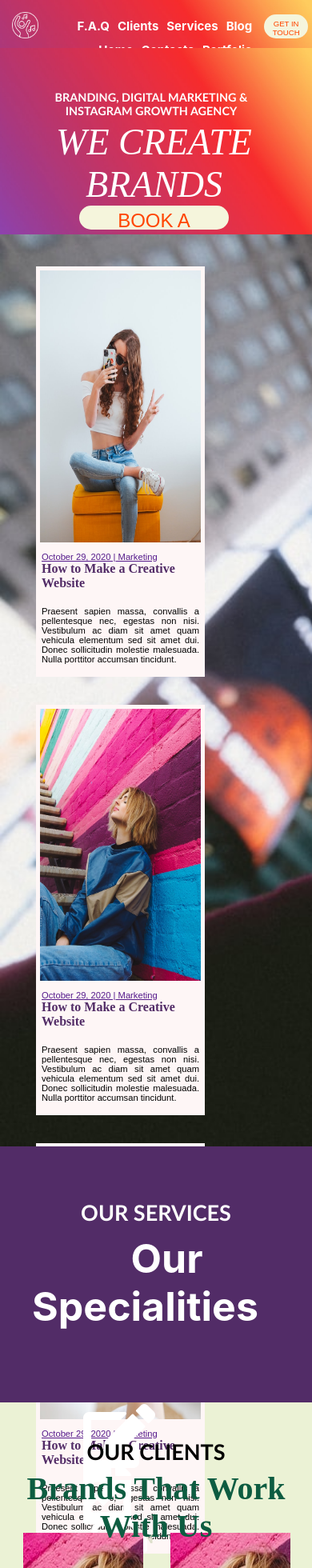
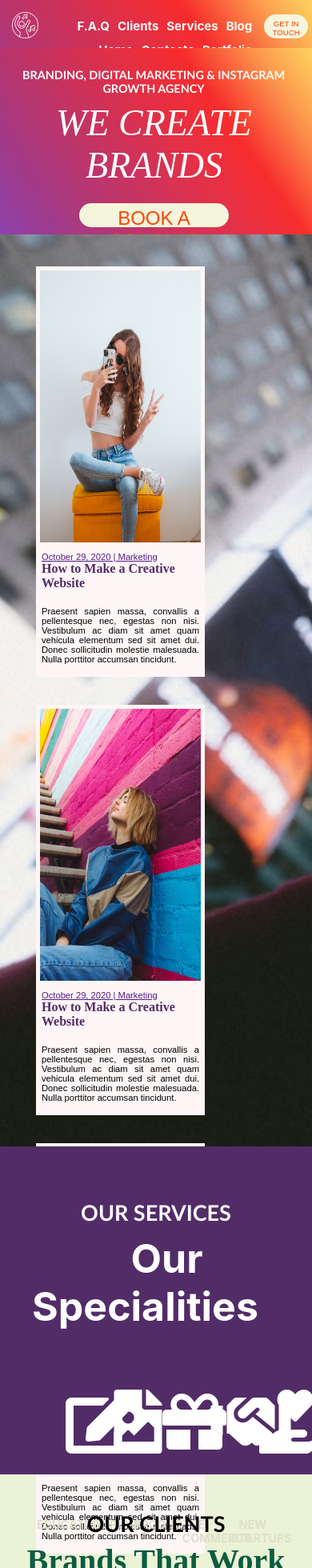
Before and after one commit to simrankhurmi/brand, a React (Create React App) app: page / in a window 390 px wide. Shown: the top 1960 px of the page at 80% size. Built offline with nearby package versions, Linux system fonts and the light colour scheme.

Commit message:
changed css

```diff
--- a/src/App.css
+++ b/src/App.css
@@ -795,23 +795,100 @@ footer > h3 {
 /*  media query ---*/
 
 @media screen and (max-width: 1400px) {
-  .marketing_content > figure {
-    height: 670px;
-    width: 466px;
+  .consult_content > h2 {
+    height: 4.33%;
+    margin: 0px;
+    padding: 6px;
+    border: 4px solid transparent;
   }
+  .consult_button {
+    margin-top: 50px;
   }
-@media screen and (max-width: 1200px) {
-  .consult_content > h2 {
-    font-size: 25px;
-    margin: 16px 315px 0px;
+  .marketing {
+    height: 1625px;
   }
-  .consult_content > em {
-    font-size: 110px;
+  .marketing_content {
+    padding: 0px;
+   padding-inline-start: 100px;
+   padding-inline-end: 100px;
   }
 
 .marketing_content > figure {
+  height: 670px;
+  width: 430px;
+}
+.services_maincontent_container {
+  padding-left: 38px;
+}
+.services_heading--2 {
+  height: 122px;
+}
+.services {
+  height: 472px;
+}
+.clients_content_a, .clients_content_b, .clients_content_c {
+  width: 303px;
+}
+.clients_content {
+  padding-left: 117px;
+}
+.branding_fig1, .branding_fig2, .branding_fig3, .branding_fig4, .branding_fig5, .branding_fig6 {
+  padding-left: 80px;
+}
+.clientdetails_subheading {
+  font-size: 4em;
+}
+.clientdetails_content {
+  padding: 0px;
+  margin-inline-start: 198px;
+}
+.clientdetails_content--container > ul > li {
+  width: 185px;
+}
+.clientdetails_subheading {
+  margin-top: 20px;
+}
+.brandingquest_q1, .brandingquest_q2, .brandingquest_q3, .brandingquest_q4, .brandingquest_q5, .brandingquest_q6 {
+  height: 15.33%;
+  width: 35%;
+  font-size: x-large;
+}
+
+
+
+}
+@media screen and (max-width: 1200px) {
+  .header_logo {
+    width: 10%;
+  }
+  .header_menu {
+    width: 69%;
+  }
+  .header_menu > ul > li > a {
+    /* float: right; */
+    padding-left: 0px;
+    font-size: 18px;
+}
+  .consult_content > h2 {
+    font-size: 25px;
+    margin: 16px 102px 50px;
+  }
+  .consult_content > em {
+    font-size: 100px;
+}
+.consult_button {
+  font-size: 1.3em;
+  width: 23%;
+}
+
+  .marketing_content {
+    padding: 0px;
+    padding-inline-start: 40px;
+    padding-inline-end: 40px;
+  }
+  .marketing_content > figure {
     height: 700px;
-    width: 376px;
+    width: 370px;
   }
   .services_heading--2 > strong {
     font-size: 84px;
@@ -824,11 +901,16 @@ footer > h3 {
   .clients_content_b,
   .clients_content_c {
     height: 460px;
-    width: 276px;
+    width: 291px;
     text-align: center;
   }
   .clients_content {
-    padding-left: 135px;
+    padding-left: 142px;
+  }
+  .clients_content_a, .clients_content_b, .clients_content_c {
+    height: 229px;
+    width: 214px;
+    background-position: -292px -270px;
 }
   .branding_fig1, .branding_fig2, .branding_fig3, .branding_fig4, .branding_fig5, .branding_fig6 {
   text-align: justify;
@@ -838,6 +920,7 @@ footer > h3 {
 .clientdetails {
   height: 467px;
 }
+
 .clientdetails_subheading {
     font-size: 61px;
 }
@@ -870,7 +953,6 @@ footer {
   height: 75px;
 }
 }
-
 @media screen and (max-width: 992px) {
 
 
@@ -927,8 +1009,7 @@ footer {
     margin: 5px 0 0px;
     padding-left: 5px;
     width: 100%;
-  height: 42.33%;
-
+    height: 20.33%;
   }
   .consult_content > em {
     font-size: 45px;
@@ -937,10 +1018,11 @@ footer {
   }
 
   .consult_button {
-    width: 36%;
-    font-size: 2em;
-    height: 27%;
+    width: 26%;
+    font-size: 1em;
+    height: 15%;
     padding: 2px;
+    margin-top: 21px;
   }
   .marketing{
     width: 100%;
@@ -952,11 +1034,11 @@ footer {
     height: 1000px;
     padding: 10px;
     margin: auto;
-  padding-left: 71px;
+    padding-left: 60px;
   }
   .marketing_content > figure {
     height: 520px;
-  width: 345px;
+    width: 275px;
   }
   .marketing_fig_img img {
     height: 350px;
@@ -973,16 +1055,22 @@ footer {
     font-size: 1rem;
   }
   .services {
-  height:320px;
+    height:410px;
     width: 100%;
+  }
+  .services_maincontent_container .fas {
+    margin: 0px 36px 0px;
   }
 .services_heading--2 > strong {
   font-size: 50px;
 }
 .services_maincontent {
   height: 65px;
-  padding-left: 220px;
+  padding-left:61px;
 
+}
+.services_maincontent_container {
+  padding-left: 20px;
 }
 .services_maincontent_container--icon1 ,
 .services_maincontent_container--icon2 ,
@@ -990,9 +1078,10 @@ footer {
 .services_maincontent_container--icon4 ,
   .services_maincontent_container--icon5 {
     margin: auto;
-    margin-left: 14px;
+    margin-left: 5px;
     float: left;
     height: 35%;
+    width: 16%;
 }
 .services_maincontent_container h5 {
   font-size: 0.9em;
--- a/src/brandtheme/BrandingQuests.jsx
+++ b/src/brandtheme/BrandingQuests.jsx
@@ -3,7 +3,7 @@ import React from 'react'
 const BrandingQuests = () => {
   return (
    <>
-  <section className="brandingquest">
+  <section className="brandingquest" id='Brandingq'>
             <section className="brandingquest_heading">
                 <h3>BRANDING QUESTIONS</h3>
             </section>
--- a/src/brandtheme/ClientDetail.jsx
+++ b/src/brandtheme/ClientDetail.jsx
@@ -4,7 +4,7 @@ import {n1, n2} from  './images'
 const ClientDetail = () => {
   return (
    <>
-    <section className="clientdetails">
+    <section className="clientdetails" id='Clientd'>
             <section className="clientdetails_heading">
                 <h5>OUR CLIENTS</h5>
             </section>
--- a/src/brandtheme/Forms.jsx
+++ b/src/brandtheme/Forms.jsx
@@ -3,7 +3,7 @@ import React from 'react'
 const Forms = () => {
   return (
     <>
-    <section className="form">
+    <section className="form" id='Blog'>
             <section className="form_heading">
                 <h1>Interested in</h1>
             </section>
--- a/src/brandtheme/GetConsultance.jsx
+++ b/src/brandtheme/GetConsultance.jsx
@@ -3,7 +3,7 @@ import React from 'react'
 const GetConsultance = () => {
   return (
     <>
-    <section className="consult consult--h2 consult--em  consult--button ">
+    <section className="consult consult--h2 consult--em  consult--button " id='homepage'>
             <section className="consult_content">
                 <h2>BRANDING, DIGITAL MARKETING & INSTAGRAM GROWTH AGENCY</h2>
                 <em>WE CREATE BRANDS</em> <br/>
--- a/src/brandtheme/Header.jsx
+++ b/src/brandtheme/Header.jsx
@@ -11,13 +11,13 @@ const Header = () => {
                 </section>
                 <section className="header_menu">
                     <ul>
-                        <li><a href="">Blog</a></li>
-                        <li><a href="">Services</a></li>
+                        <li><a href="#Blog">Blog</a></li>
+                        <li><a href="#Services">Services</a></li>
                         <li><a href="#client1">Clients</a></li>
-                        <li><a href="">F.A.Q</a></li>
-                        <li><a href="">Portfolio</a></li>
-                        <li><a href="">Contacts</a></li>
-                        <li><a href="">Home</a></li>
+                        <li><a href="#Brandingq">F.A.Q</a></li>
+                        <li><a href="#work">Portfolio</a></li>
+                        <li><a href="#Clientd">Contacts</a></li>
+                        <li><a href="#homepage">Home</a></li>
                     </ul>
                 </section>
                 <section className="header_btn--left">
--- a/src/brandtheme/Service.jsx
+++ b/src/brandtheme/Service.jsx
@@ -3,7 +3,7 @@ import React from 'react'
 const Service = () => {
   return (
    <>
-   <section className="services">
+   <section className="services" id='Services'>
             <section className="services_heading--1">
                 <h2>OUR SERVICES</h2>
             </section>
--- a/src/brandtheme/Work.jsx
+++ b/src/brandtheme/Work.jsx
@@ -4,7 +4,7 @@ import {i,ii,iii,iv,v,vi} from './images'
 const Work = () => {
   return (
     <>
-    <section className="work">
+    <section className="work"  id='work'>
             <section className="work_heading">
                 <h3>OUR WORK</h3>
             </section>
```
Also changed, not shown: src/woww.js (deleted, +0 -9 lines). Lines whose indentation alone changed are shown as unchanged.
